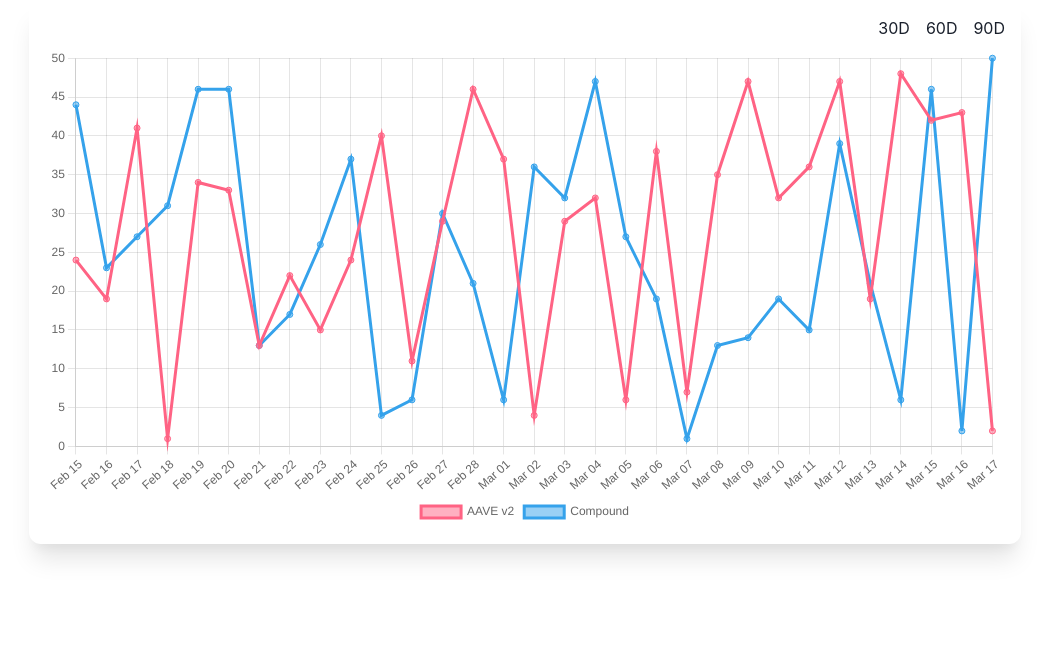
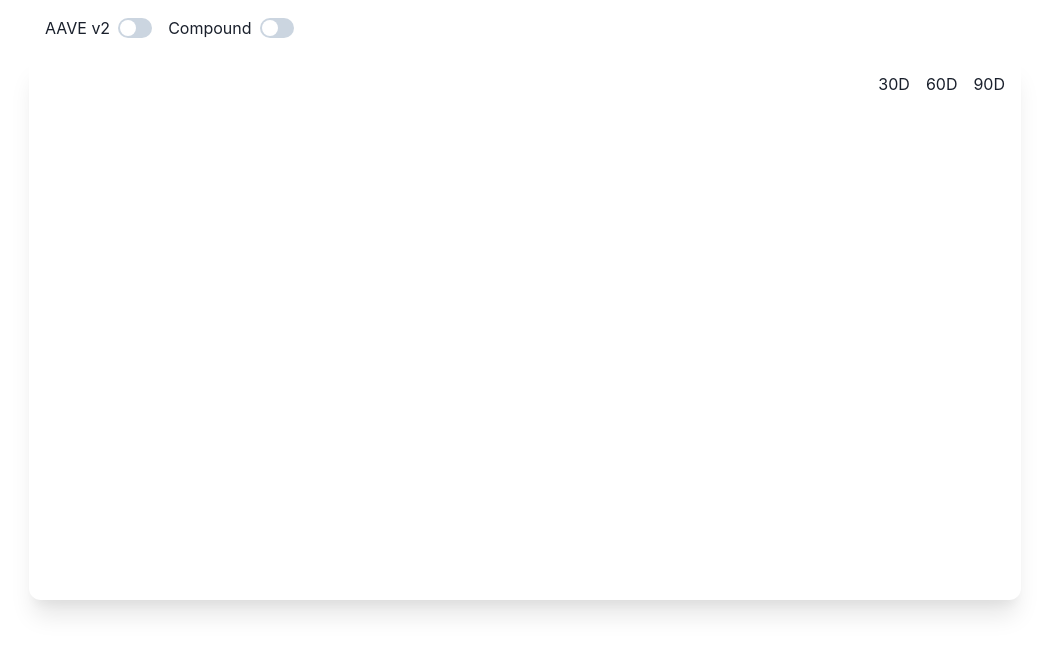
Before and after one commit to anshuopinion/test-sample-app, a Next.js app: page / in a window 1280 px wide. Shown: the top 654 px of the page, without its empty margins (115-1164 px from the left). Built offline with nearby package versions, Linux system fonts and the light colour scheme.

Commit message:
minor changes

```diff
--- /dev/null
+++ b/interface/IDataSets.ts
@@ -0,0 +1,6 @@
+export interface IDataSets {
+  label: string;
+  data: number[];
+  borderColor: string;
+  backgroundColor: string;
+}
--- a/pages/index.tsx
+++ b/pages/index.tsx
@@ -12,8 +12,19 @@ import {
 
 import { Line } from "react-chartjs-2";
 import faker from "faker";
-import { Box, Button, Container, Flex, Stack } from "@chakra-ui/react";
+import {
+  Box,
+  Button,
+  Checkbox,
+  Container,
+  Flex,
+  HStack,
+  Stack,
+  Switch,
+  Text,
+} from "@chakra-ui/react";
 import { eachDayOfInterval, format, subDays } from "date-fns";
+import { IDataSets } from "../interface/IDataSets";
 ChartJS.register(
   CategoryScale,
   LinearScale,
@@ -29,9 +40,51 @@ ChartJS.register(
 const Home = () => {
   const [dayInterval, setDateInterval] = useState(30);
   const [labels, setLabels] = useState<string[]>([]);
+  const [datasets, setDatasets] = useState<IDataSets[]>([]);
 
-  // get last 30 days
+  const dataSetsStored = [
+    {
+      label: "AAVE v2",
+      data: labels.map(() => faker.datatype.number({ min: 0, max: 50 })),
+      borderColor: "rgb(255, 99, 132)",
+      backgroundColor: "rgba(255, 99, 132, 0.5)",
+    },
+    {
+      label: "Compound",
+      data: labels.map(() => faker.datatype.number({ min: 0, max: 50 })),
+      borderColor: "rgb(53, 162, 235)",
+      backgroundColor: "rgba(53, 162, 235, 0.5)",
+    },
+  ];
 
+  const updatedataSetHandler = (dataSetsStoredValue: IDataSets[]) => {
+    setDatasets(
+      dataSetsStoredValue.filter((set) =>
+        datasets.map((data) => data.label).includes(set.label)
+      )
+    );
+
+    console.log(
+      dataSetsStoredValue.filter((set) =>
+        datasets.map((data) => data.label).includes(set.label)
+      )
+    );
+  };
+
+  const dataSetHandler = (dataSet: IDataSets) => {
+    if (!datasets.map((data) => data.label).includes(dataSet.label)) {
+      setDatasets([...datasets, dataSet]);
+    } else {
+      setDatasets(
+        datasets.filter((dataset) => dataset.label !== dataSet.label)
+      );
+    }
+  };
+
+  const changeIntervalHandler = (days: number) => {
+    setDateInterval(days);
+    updatedataSetHandler(dataSetsStored);
+  };
   useEffect(() => {
     const result = eachDayOfInterval({
       end: new Date(),
@@ -40,31 +93,21 @@ const Home = () => {
     setLabels(result);
   }, [setLabels, dayInterval]);
 
-  console.log(
-    labels,
-    labels.map(() => faker.datatype.number({ min: 0, max: 50 }))
-  );
-
   const data = {
     labels,
-    datasets: [
-      {
-        label: "AAVE v2",
-        data: labels.map(() => faker.datatype.number({ min: 0, max: 50 })),
-        borderColor: "rgb(255, 99, 132)",
-        backgroundColor: "rgba(255, 99, 132, 0.5)",
-      },
-      {
-        label: "Compound",
-        data: labels.map(() => faker.datatype.number({ min: 0, max: 50 })),
-        borderColor: "rgb(53, 162, 235)",
-        backgroundColor: "rgba(53, 162, 235, 0.5)",
-      },
-    ],
+    datasets: [...datasets],
   };
-
   return (
     <Container maxW={"container.lg"}>
+      <Flex gap="4" p="4">
+        {dataSetsStored.map((dataSet) => (
+          <HStack key={dataSet.label}>
+            <Text>{dataSet.label}</Text>
+            <Switch onChange={() => dataSetHandler(dataSet)} />
+          </HStack>
+        ))}
+      </Flex>
+      <Flex></Flex>
       <Stack boxShadow="xl" borderRadius="xl" p="4">
         <Flex justify="space-between">
           <Flex></Flex>
@@ -72,7 +115,7 @@ const Home = () => {
             {[30, 60, 90].map((days) => (
               <Box
                 key={days}
-                onClick={() => setDateInterval(days)}
+                onClick={() => changeIntervalHandler(days)}
               >{`${days}D`}</Box>
             ))}
           </Flex>
@@ -82,8 +125,10 @@ const Home = () => {
             <Line
               options={{
                 responsive: true,
+
                 plugins: {
                   legend: {
+                    display: false,
                     // onClick: () => {},
                     position: "bottom" as const,
                   },
```
